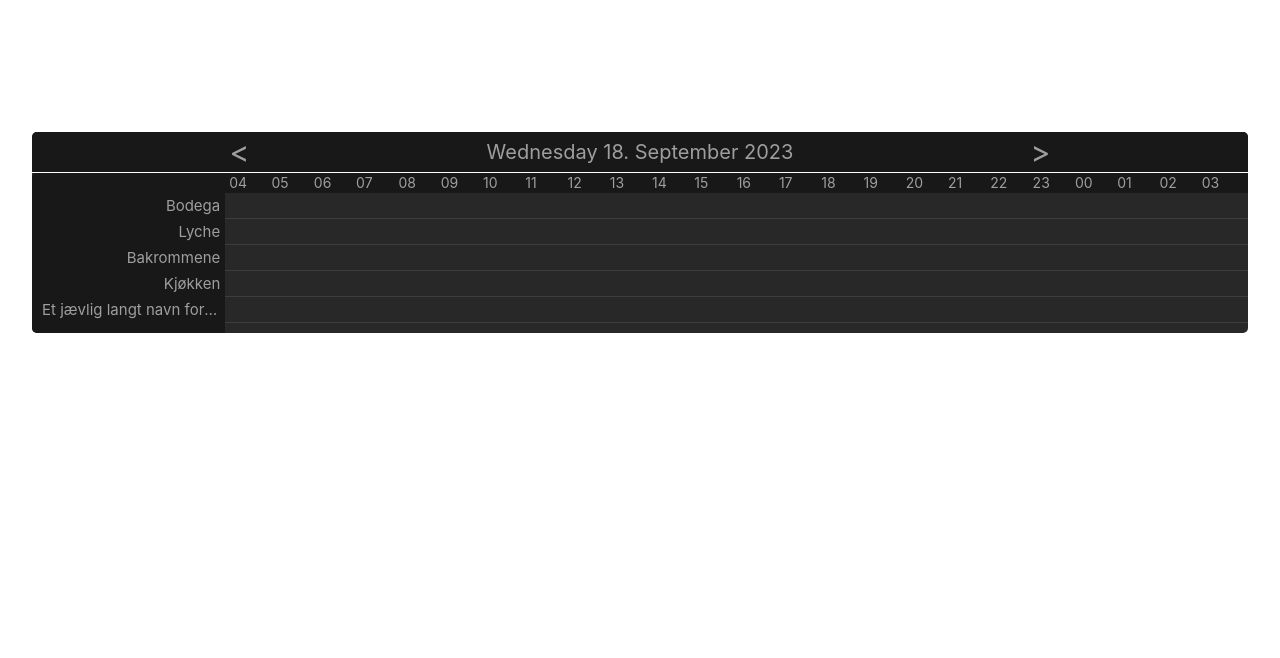
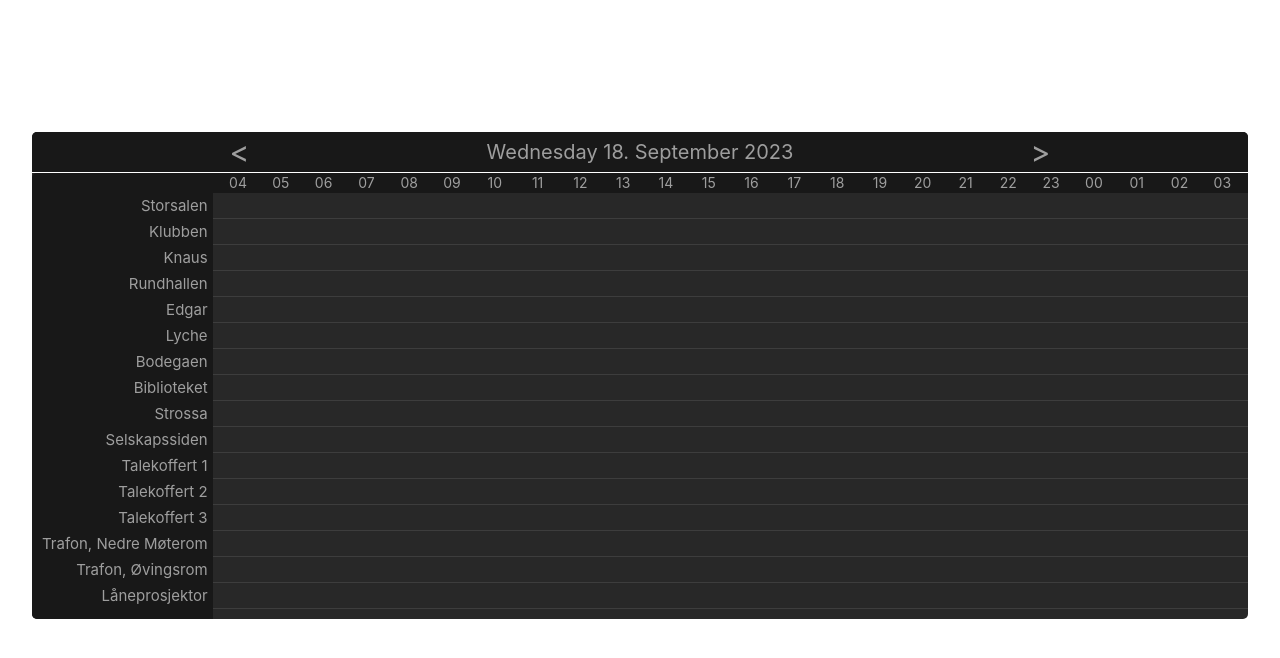
Before and after one commit to BeatsuDev/VueGanttCalendar, a Vue app: page / in a window 1280 px wide. Shown: the top 658 px of the page. Built offline with nearby package versions, Linux system fonts and the light colour scheme.

Commit message:
Added rooms, and other small fixes

```diff
--- a/src/App.vue
+++ b/src/App.vue
@@ -1,7 +1,24 @@
 <script setup lang="ts">
 import GanttCalendar from "./components/GanttCalendar.vue";
 
-const rooms: string[] = ["Bodega", "Lyche", "Bakrommene", "Kjøkken", "Et jævlig langt navn for et rom"];
+const rooms: string[] = [
+  "Storsalen",
+  "Klubben",
+  "Knaus",
+  "Rundhallen",
+  "Edgar",
+  "Lyche",
+  "Bodegaen",
+  "Biblioteket",
+  "Strossa",
+  "Selskapssiden",
+  "Talekoffert 1",
+  "Talekoffert 2",
+  "Talekoffert 3",
+  "Trafon, Nedre Møterom",
+  "Trafon, Øvingsrom",
+  "Låneprosjektor",
+];
 </script>
 
 <template>
--- a/src/components/GanttCalendar.vue
+++ b/src/components/GanttCalendar.vue
@@ -43,7 +43,7 @@ const props = defineProps<{
 }
 
 #time-selection-container {
-  width: 100%;
+  flex-grow: 1;
 }
 
 #sidebar {
--- a/src/components/TimeHeaderBar.vue
+++ b/src/components/TimeHeaderBar.vue
@@ -27,6 +27,7 @@ const hours = normalHours.slice(props.startHour).concat(normalHours.slice(0, pro
 
   .time-hour {
     width: calc(100% / 24);
+    text-align: center;
   }
 }
 </style>
--- a/src/components/TimeSelectorRow.vue
+++ b/src/components/TimeSelectorRow.vue
@@ -1,5 +1,5 @@
 <template>
-    <div class="time-selector-row"></div>
+  <div class="time-selector-row"></div>
 </template>
 
 <script setup lang="ts">
```
